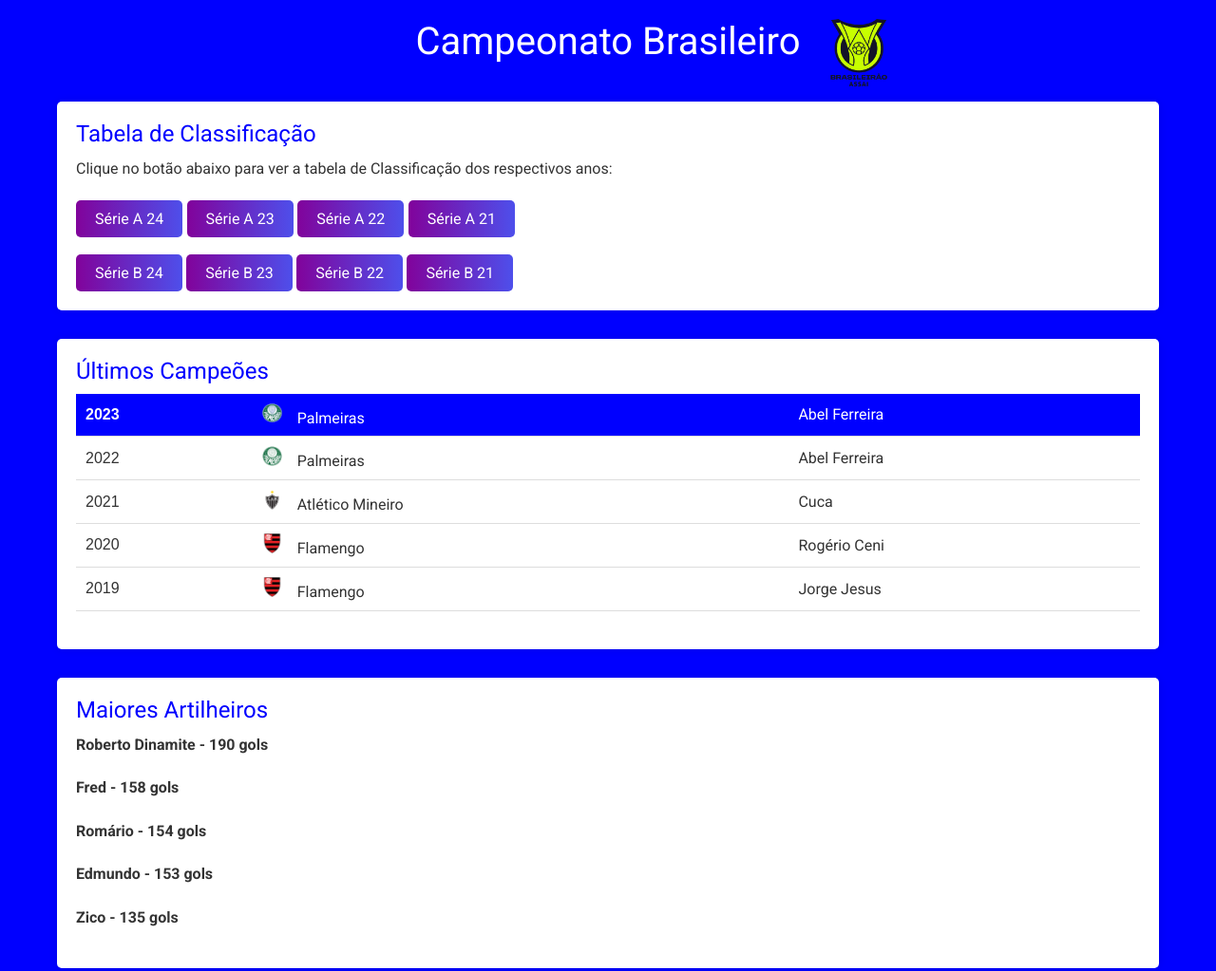
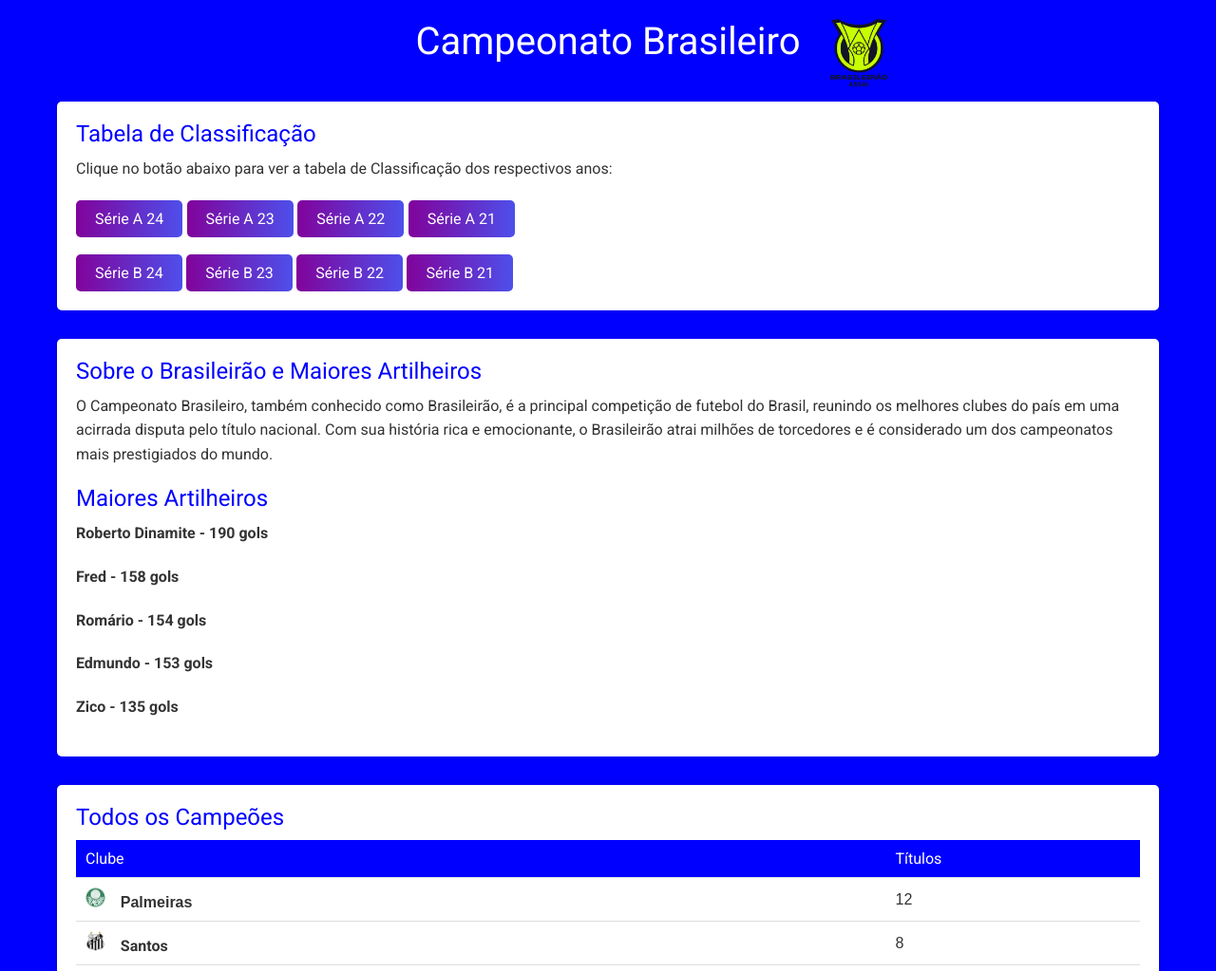
Before and after one commit to zxnuz/Brasileirao, a plain HTML site: page ZANUZ.html in a window 1280 px wide. Shown: the top 1023 px of the page at 95% size. Drawn offline with Linux system fonts and the light colour scheme.

Commit message:
Update ZANUZ.html
Mexi no código HTML para juntar as informações dos maiores artilheiros e do Brasileirão em um só lugar, acima da tabela dos campeões.

```diff
--- a/ZANUZ.html
+++ b/ZANUZ.html
@@ -1,4 +1,4 @@
-<!DOCTYPE html>
+ <!DOCTYPE html>
 <html lang="pt-br">
 <head>
     <meta charset="UTF-8">
@@ -136,41 +136,8 @@
             <a href="tabelaB21.html" class="button roboto-light">Série B 21</a>
         </div>
         <div class="content">
-            <h2 class="roboto-light">Últimos Campeões</h2>
-            <table>
-                <thead>
-                    <tr>
-                        <th>2023</th>
-                        <th class="roboto-light"><img src="palmeiras.png" alt="Escudo Palmeiras" class="team-logo">Palmeiras</th>
-                        <th class="roboto-light">Abel Ferreira</th>
-                    </tr>
-                </thead>
-                <tbody>
-                    <tr>
-                        <td>2022</td>
-                        <td class="roboto-light"><img src="palmeiras.png" alt="Escudo Palmeiras" class="team-logo">Palmeiras</td>
-                        <td class="roboto-light">Abel Ferreira</td>
-                    </tr>
-                    <tr>
-                        <td>2021</td>
-                        <td class="roboto-light"><img src="mineiro.png" alt="Escudo Mineiro" class="team-logo">Atlético Mineiro</td>
-                        <td class="roboto-light">Cuca</td>
-                    </tr>
-                    <tr>
-                        <td>2020</td>
-                        <td class="roboto-light"><img src="flamengo.png" alt="Escudo Flamengo" class="team-logo">Flamengo</td>
-                        <td class="roboto-light">Rogério Ceni</td>
-                    </tr>
-                    <tr>
-                        <td>2019</td>
-                        <td class="roboto-light"><img src="flamengo.png" alt="Escudo Flamengo" class="team-logo">Flamengo</td>
-                        <td class="roboto-light">Jorge Jesus</td>
-                    </tr>
-                </tbody>
-            </table>
-        </div>
-
-        <div class="content">
+            <h2 class="roboto-light">Sobre o Brasileirão e Maiores Artilheiros</h2>
+            <p class="roboto-light">O Campeonato Brasileiro, também conhecido como Brasileirão, é a principal competição de futebol do Brasil, reunindo os melhores clubes do país em uma acirrada disputa pelo título nacional. Com sua história rica e emocionante, o Brasileirão atrai milhões de torcedores e é considerado um dos campeonatos mais prestigiados do mundo.</p>
             <h2 class="roboto-light">Maiores Artilheiros</h2>
             <p class="roboto-light"><strong>Roberto Dinamite - 190 gols</strong></p>
             <p class="roboto-light"><strong>Fred - 158 gols</strong></p>
@@ -178,12 +145,6 @@
             <p class="roboto-light"><strong>Edmundo - 153 gols</strong></p>
             <p class="roboto-light"><strong>Zico - 135 gols</strong></p>
         </div>
-
-        <div class="content">
-            <h2 class="roboto-light">Sobre o Brasileirão</h2>
-            <p class="roboto-light">O Campeonato Brasileiro, também conhecido como Brasileirão, é a principal competição de futebol do Brasil, reunindo os melhores clubes do país em uma acirrada disputa pelo título nacional. Com sua história rica e emocionante, o Brasileirão atrai milhões de torcedores e é considerado um dos campeonatos mais prestigiados do mundo.</p>
-        </div>
-
         <div class="content">
             <h2 class="roboto-light">Todos os Campeões</h2>
             <table>
```
